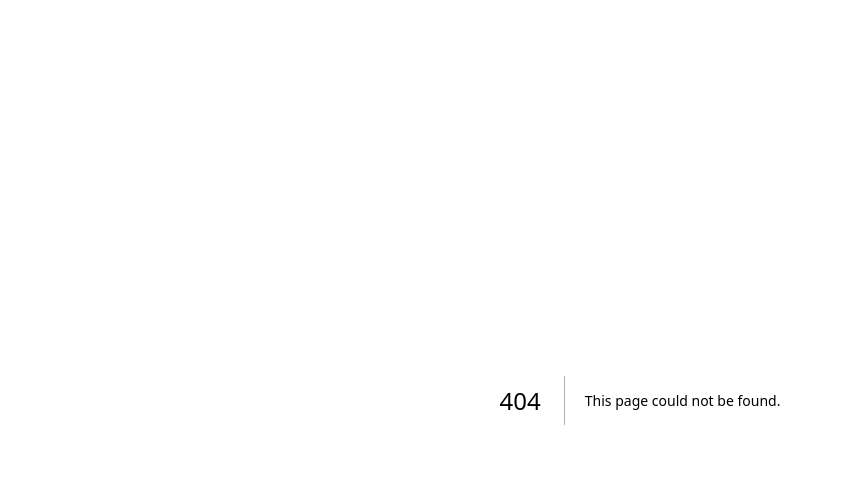
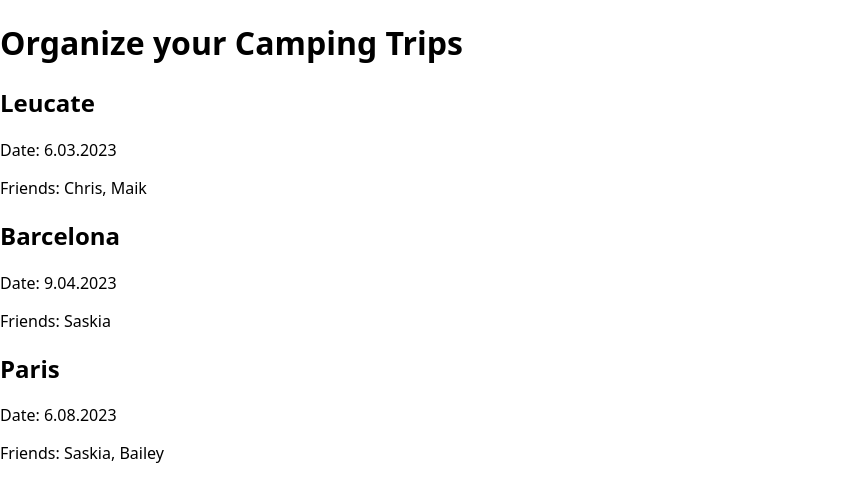
Before and after one commit to SelcoD/CampingFriends, a Next.js app: page /ListPage in a window 1280 px wide. Before the commit this address had no page. Shown: the top 502 px of the page, without its empty margins (0-842 px from the left). Built offline with nearby package versions, Linux system fonts and the light colour scheme.

Commit message:
add content to ListPage

```diff
--- /dev/null
+++ b/components/CampingCard.js
@@ -0,0 +1,13 @@
+import React from "react";
+
+const CampingCard = ({ trip }) => {
+  return (
+    <div>
+      <h2>{trip.location}</h2>
+      <p>Date: {trip.date}</p>
+      <p>Friends: {trip.friends.join(", ")}</p>
+    </div>
+  );
+};
+
+export default CampingCard;
--- /dev/null
+++ b/data/campingTrips.js
@@ -0,0 +1,20 @@
+export const campingTrips = [
+  {
+    id: 1,
+    date: "6.03.2023",
+    location: "Leucate",
+    friends: ["Chris", "Maik"],
+  },
+  {
+    id: 2,
+    date: "9.04.2023",
+    location: "Barcelona",
+    friends: ["Saskia"],
+  },
+  {
+    id: 3,
+    date: "6.08.2023",
+    location: "Paris",
+    friends: ["Saskia", "Bailey"],
+  },
+];
--- /dev/null
+++ b/pages/ListPage.js
@@ -0,0 +1,16 @@
+import React from "react";
+import CampingCard from "../components/CampingCard";
+import { campingTrips } from "../data/campingTrips";
+
+const ListPage = () => {
+  return (
+    <div>
+      <h1>Organize your Camping Trips</h1>
+      {campingTrips.map((trip) => (
+        <CampingCard key={trip.id} trip={trip} />
+      ))}
+    </div>
+  );
+};
+
+export default ListPage;
--- a/pages/_app.js
+++ b/pages/_app.js
@@ -1,4 +1,4 @@
-import GlobalStyle from "../styles";
+import GlobalStyle from "../styles/globalStyles";
 import React from "react";
 
 export default function App({ Component, pageProps }) {
```
Also changed, not shown: lib/trips.js (deleted, +0 -21 lines), styles/globalStyles.js (renamed from styles.js).
